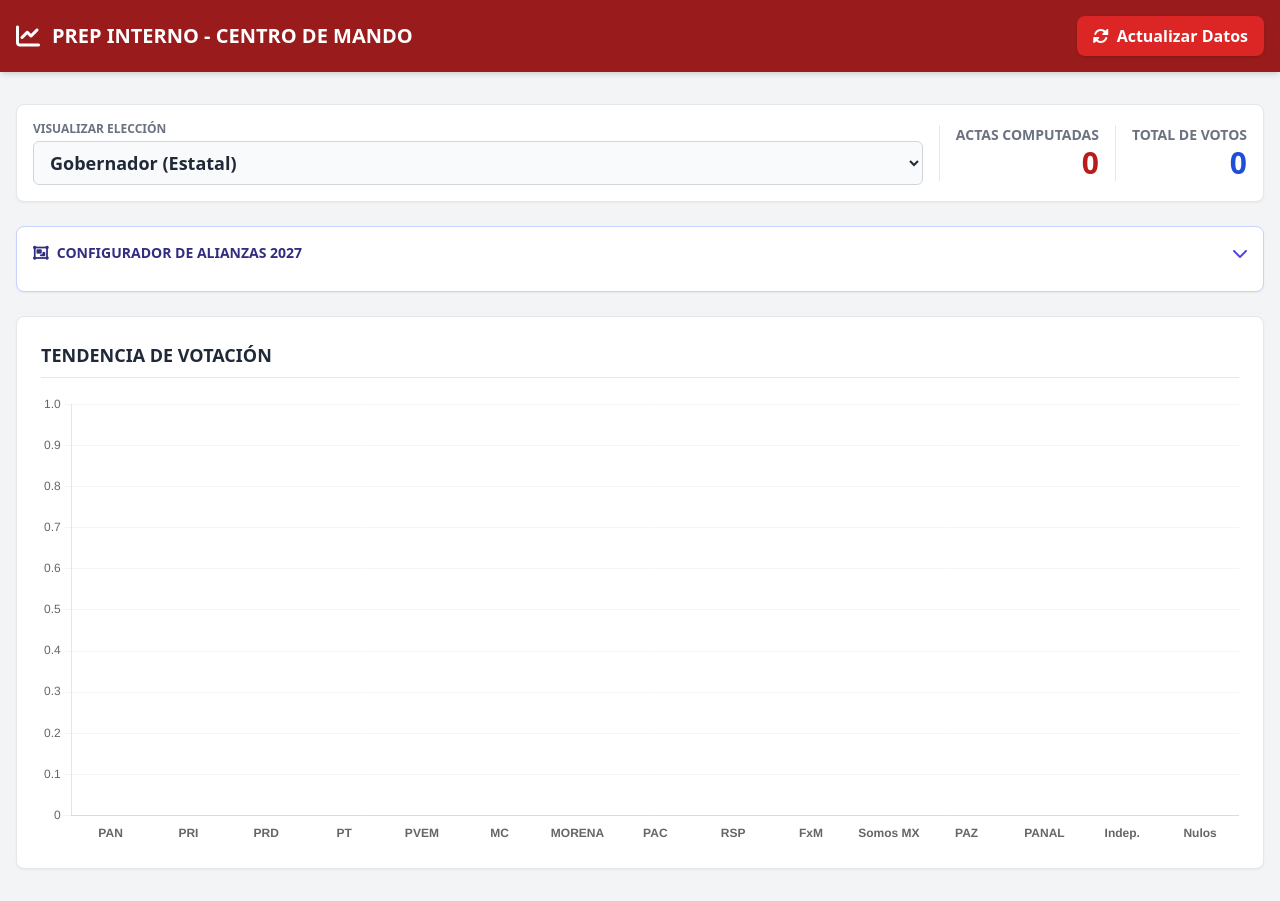
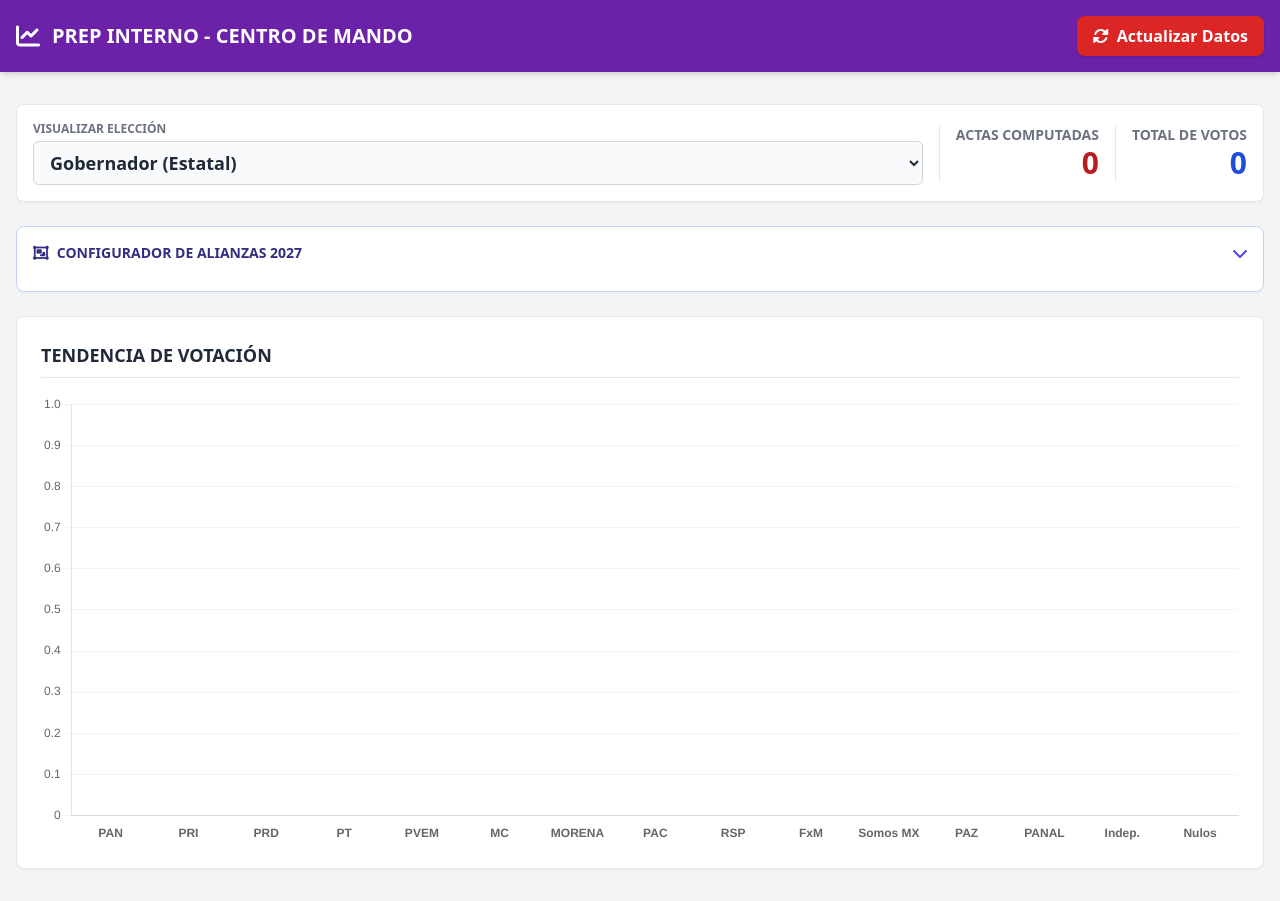
Before and after one commit to jbaezdgydp/miniPREP, a plain HTML site: page dashboard.html in a window 1280 px wide. Drawn offline with nearby package versions, Linux system fonts and the light colour scheme; no server answers.

Commit message:
Refactor dashboard.html for improved layout and functionality
Updated the HTML structure and styles for the dashboard, including changes to the header, navigation, and main content layout. Enhanced the dynamic filtering functionality and improved the real-time data subscription.

```diff
--- a/dashboard.html
+++ b/dashboard.html
@@ -12,7 +12,7 @@
 <body class="bg-gray-100 font-sans antialiased text-gray-800">
 
     <!-- HEADER -->
-    <nav class="bg-red-800 text-white shadow-md p-4 sticky top-0 z-40 flex justify-between items-center">
+    <nav class="bg-purple-800 text-white shadow-md p-4 sticky top-0 z-40 flex justify-between items-center">
         <div class="flex items-center">
             <i class="fas fa-chart-line text-2xl mr-3"></i>
             <h1 class="text-xl font-bold uppercase">PREP Interno - Centro de Mando</h1>
```
